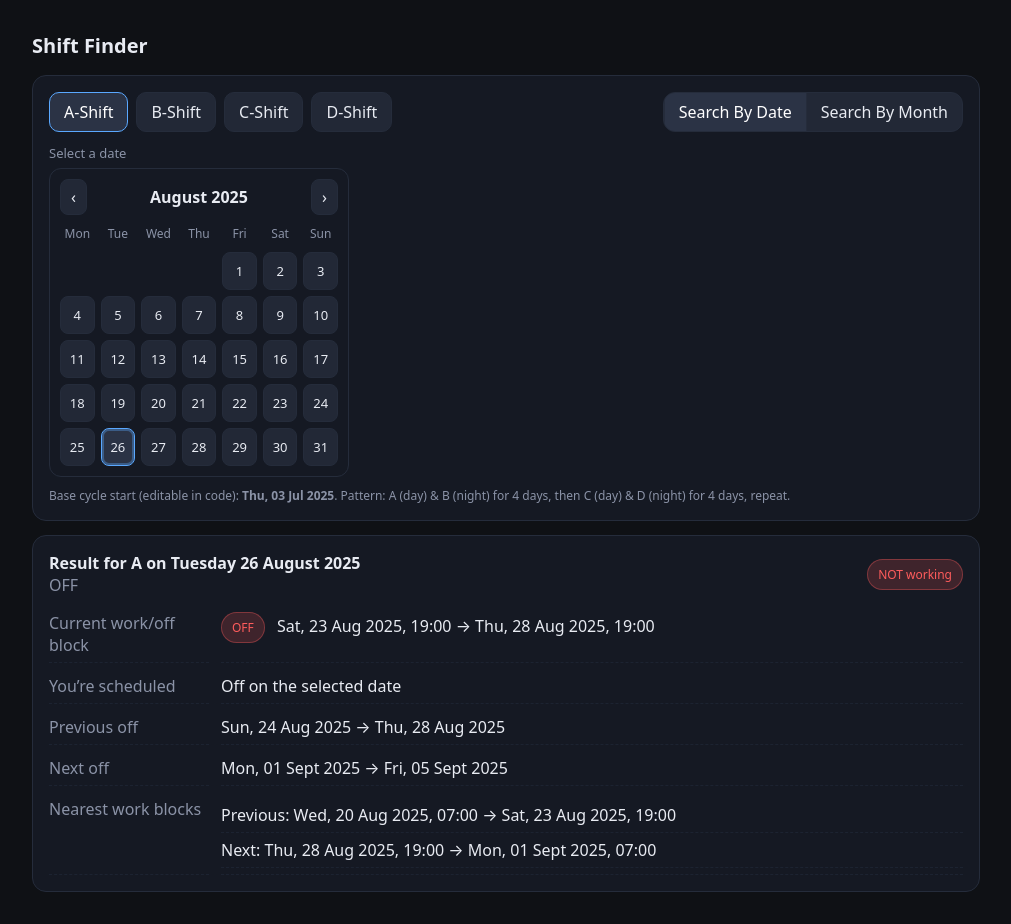
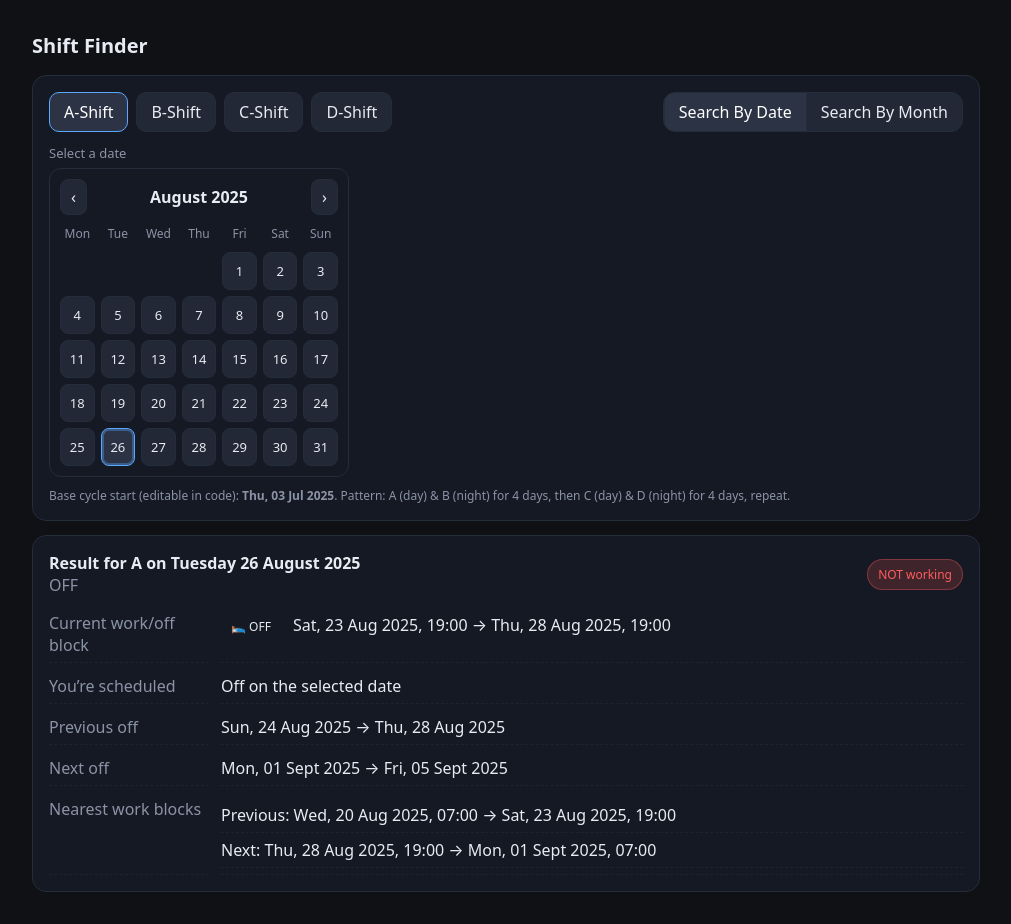
Before and after one commit to programmmerjosh/shift-finder, a Vue app: page / in a window 1280 px wide. Shown: the whole page, without its empty margins (134-1145 px from the left). Built offline with nearby package versions, Linux system fonts and the light colour scheme.

Commit message:
styling updates for day vs night

```diff
--- a/src/App.vue
+++ b/src/App.vue
@@ -56,10 +56,17 @@
       <div class="kv">
         <div class="muted">{{ resultDate.blockLabel }}</div>
         <div>
-          <span v-if="resultDate.blockPhase !== 'off'" class="pill yes" style="margin-right:8px">
-            {{ resultDate.blockPhase.toUpperCase() }} WORK
+          <span
+            class="pill"
+            :class="resultDate.blockPhase === 'day' ? 'day'
+                  : resultDate.blockPhase === 'night' ? 'night'
+                  : 'off'"
+            style="margin-right:8px"
+          >
+            <template v-if="resultDate.blockPhase==='day'">☀️ DAY WORK</template>
+            <template v-else-if="resultDate.blockPhase==='night'">🌙 NIGHT WORK</template>
+            <template v-else>🛌 OFF</template>
           </span>
-          <span v-else class="pill no" style="margin-right:8px">OFF</span>
           {{ fmtFull(resultDate.blockStart) }} → {{ fmtFull(resultDate.blockEnd) }}
         </div>
 
@@ -114,19 +121,17 @@
       </div>
 
       <div class="list">
-  <div class="block" style="flex:1 1 100%">
-    <div style="font-weight:600;margin-bottom:6px">Work blocks this month</div>
-    <div class="muted" v-if="!resultMonth || resultMonth.blocks.length===0">—</div>
-    <div v-else>
-      <div v-for="(b, i) in resultMonth.blocks" :key="i" style="margin-bottom:6px">
-        <span :class="['pill', b.phase==='day' ? 'yes' : 'no']"
-              style="margin-right:8px">
-          {{ b.phase.toUpperCase() }}
+        <div v-for="(b, i) in resultMonth.blocks" :key="i" style="margin-bottom:6px">
+        <span
+          class="pill"
+          :class="b.phase==='day' ? 'day' : 'night'"
+          style="margin-right:8px"
+        >
+          <template v-if="b.phase==='day'">☀️ DAY</template>
+          <template v-else>🌙 NIGHT</template>
         </span>
         {{ fmtFull(b.start) }} → {{ fmtFull(b.end) }}
       </div>
-    </div>
-  </div>
 </div>
 
     </div>
@@ -469,6 +474,21 @@ onMounted(() => {
     .pill{display:inline-flex;align-items:center;gap:8px;padding:6px 10px;border-radius:999px;font-size:12px}
     .pill.yes{background:rgba(33,193,107,.18);color:var(--green);border:1px solid rgba(33,193,107,.35)}
     .pill.no{background:rgba(255,92,92,.18);color:var(--red);border:1px solid rgba(255,92,92,.35)}
+    .pill.day {
+      background: var(--day-bg);
+      color: var(--day-fg);
+      border-color: var(--day-bd);
+    }
+    .pill.night {
+      background: var(--night-bg);
+      color: var(--night-fg);
+      border-color: var(--night-bd);
+    }
+    .pill.off {
+      background: var(--off-bg);
+      color: var(--off-fg);
+      border-color: var(--off-bd);
+    }
     .kv{display:grid;grid-template-columns:160px 1fr;gap:6px 12px;margin-top:10px}
     .kv div{padding:6px 0;border-bottom:1px dashed var(--grid)}
     .calendar{margin-top:14px;border:1px solid var(--border);border-radius:12px;overflow:hidden}
```
